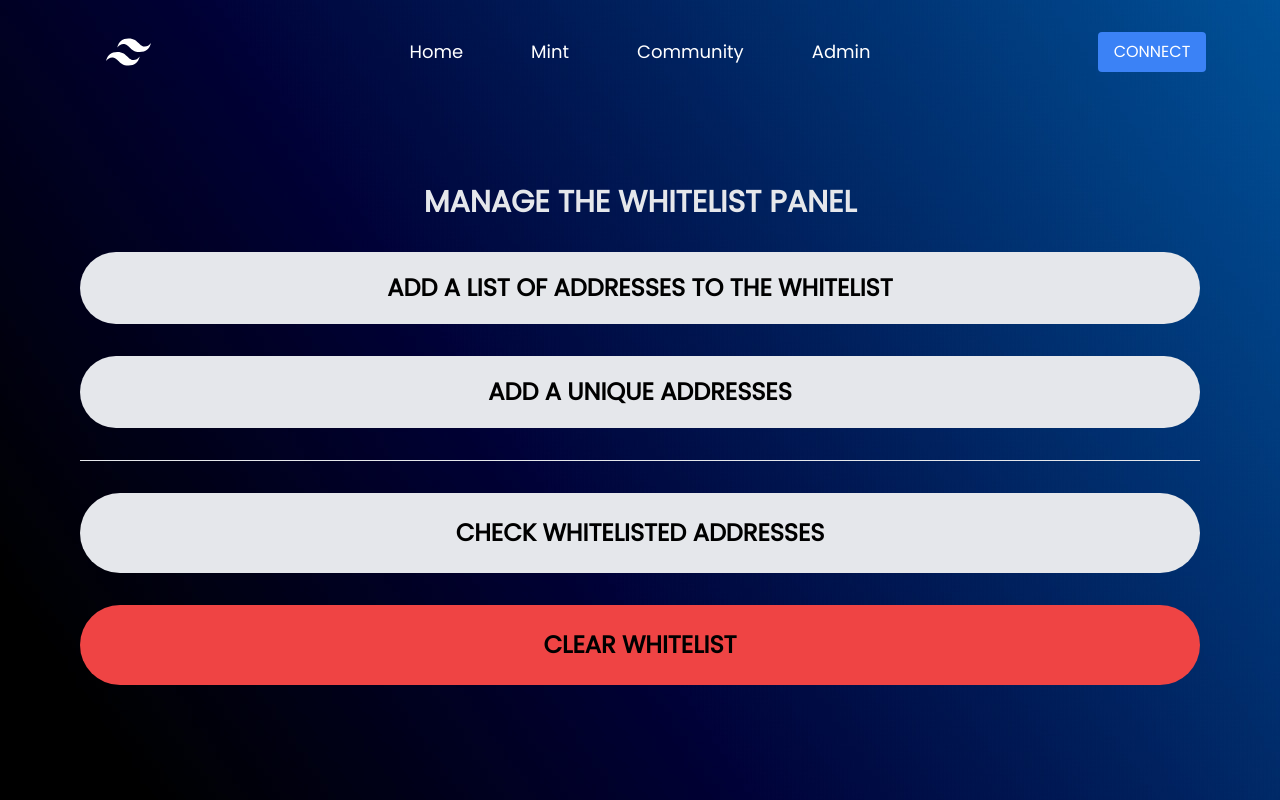
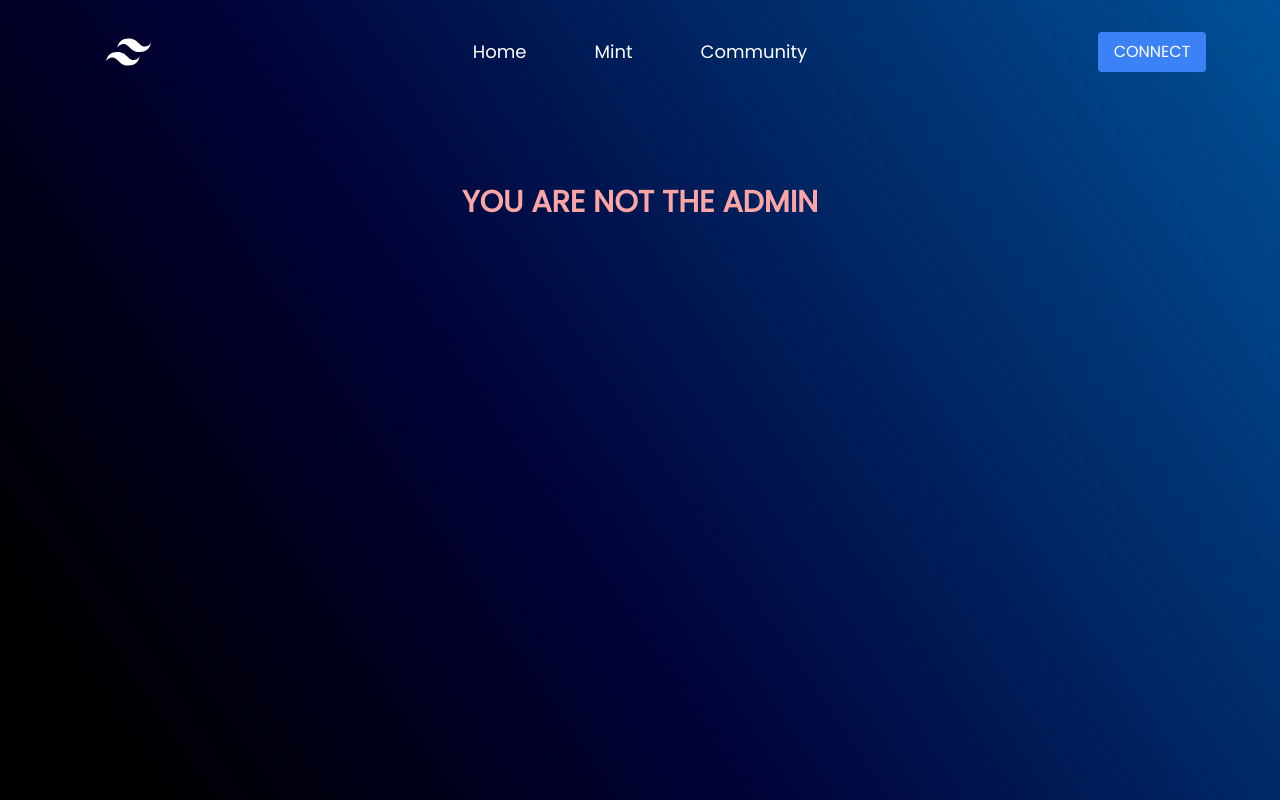
Before and after one commit to davidvp-dev/nft-whitelist-app-nextjs, a Next.js app: page /admin in a window 1280 px wide. Shown: the top 800 px of the page. Built offline with nearby package versions, Linux system fonts and the light colour scheme.

Commit message:
AdminButton reusable component for Admin page

```diff
--- a/components/Admin.js
+++ b/components/Admin.js
@@ -1,30 +1,12 @@
-import { useState } from 'react'
+import { useEffect, useState } from 'react'
 import AdminButton from './AdminButton';
+import { useContractStore } from '@/utils/ethers/contractStore';
+import { useWeb3Store } from '@/utils/ethers/web3Store';
 
 export default function Admin() {
 
-    const handleButtonClick = () => {
-        setIsButtonClicked(true);
-    };
-
-    const handleContainerClick = (event) => {
-        // Close the container only if the click target is the container itself
-        if (event.target === event.currentTarget) {
-            console.log(event.target);
-            console.log(event.currentTarget);
-
-            setIsButtonClicked(false);
-        }
-    };
-
-    const handleInputChange = (event) => {
-        setInputText(event.target.value);
-    };
-
-    const handleSubmit = (event) => {
-        // Do something with the inputText (e.g., call an API, perform an action)
-        console.log(inputText);
-    };
+    const { address } = useWeb3Store()
+    const { owner } = useContractStore()
 
     const addAddressListButtonData = {
         text: "Add a list of addresses to the whitelist",
@@ -44,8 +26,13 @@ export default function Admin() {
         placeholder: "..."
     }
 
+    const areEqualIgnoreCase = (str1, str2) => str1.toLowerCase() === str2.toLowerCase();
+
+
     return (
         <div className="container mx-auto block items-center w-full font-primary">
+            {areEqualIgnoreCase(address, owner) ?
+                (
                     <div className="flex-column items-center justify-center text-center p-20 space-y-8">
                         <h1 className="text-3xl text-gray-200 uppercase font-bold">Manage the Whitelist panel</h1>
                         <AdminButton buttonData={addAddressListButtonData} />
@@ -59,6 +46,11 @@ export default function Admin() {
                             <h1 className="uppercase text-2xl font-bold">Clear whitelist</h1>
                         </div>
                     </div>
+                ) :
+                <div className="flex-column items-center justify-center text-center p-20 space-y-8">
+                    <h1 className="text-3xl text-red-300 uppercase font-bold">You are not the admin</h1>
+                </div >
+            }
         </div >
     );
 }
--- a/components/AdminButton.js
+++ b/components/AdminButton.js
@@ -1,7 +1,9 @@
 import { useState } from 'react'
+import { useContractStore } from '@/utils/ethers/contractStore';
 
 export default function AdminButton({ buttonData }) {
 
+    const { contract, owner } = useContractStore();
     const [isButtonClicked, setIsButtonClicked] = useState(false);
     const [inputText, setInputText] = useState('');
 
@@ -21,8 +23,9 @@ export default function AdminButton({ buttonData }) {
     };
 
     const sendTransaction = (event) => {
-        // Do something with the inputText (e.g., call an API, perform an action)
-        console.log(inputText);
+        if (!contract) return
+        console.log(contract);
+        contract.addAddress(inputText);
     };
 
     return (
--- a/components/Header.js
+++ b/components/Header.js
@@ -2,12 +2,13 @@ import Image from 'next/image'
 import Link from 'next/link'
 
 import { useWeb3Store } from '@/utils/ethers/web3Store';
-import { supportedChains } from '@/constants/supportedChains';
+import { useContractStore } from '@/utils/ethers/contractStore';
 import shortenAddress from '@/utils/address';
 
 export default function Header() {
 
     const { address, isConnected, connectWallet, disconnect, errorMessage } = useWeb3Store();
+    const { owner } = useContractStore();
 
     const handleConnectButton = () => {
         if (isConnected) {
@@ -16,6 +17,7 @@ export default function Header() {
             connectWallet();
         }
     }
+    const areEqualIgnoreCase = (str1, str2) => str1.toLowerCase() === str2.toLowerCase();
 
     return (
         <header className="py-8">
@@ -29,7 +31,12 @@ export default function Header() {
                     <Link href="/" className="px-6 text-white text-lg hover:text-black hover:bg-orange-200 font-primary rounded">Home</Link>
                     <Link href="/mint" className="px-6 text-white text-lg hover:text-black hover:bg-orange-200 font-primary rounded">Mint</Link>
                     <Link href="/community" className="px-6 text-white text-lg hover:text-black hover:bg-orange-200 font-primary rounded">Community</Link>
-                    <Link href="/admin" className="px-6 text-white text-lg hover:text-black hover:bg-orange-200 font-primary rounded">Admin</Link>
+                    {
+                        areEqualIgnoreCase(address, owner) ?
+                            (
+                                <Link href="/admin" className="px-6 text-white text-lg hover:text-black hover:bg-orange-200 font-primary rounded">Admin Panel</Link>
+                            ) : null
+                    }
                 </nav>
                 {/* Right Section - Connect Button */}
                 <div className="flex items-center w-1/5 justify-center">
```
Lines whose indentation alone changed are shown as unchanged.
